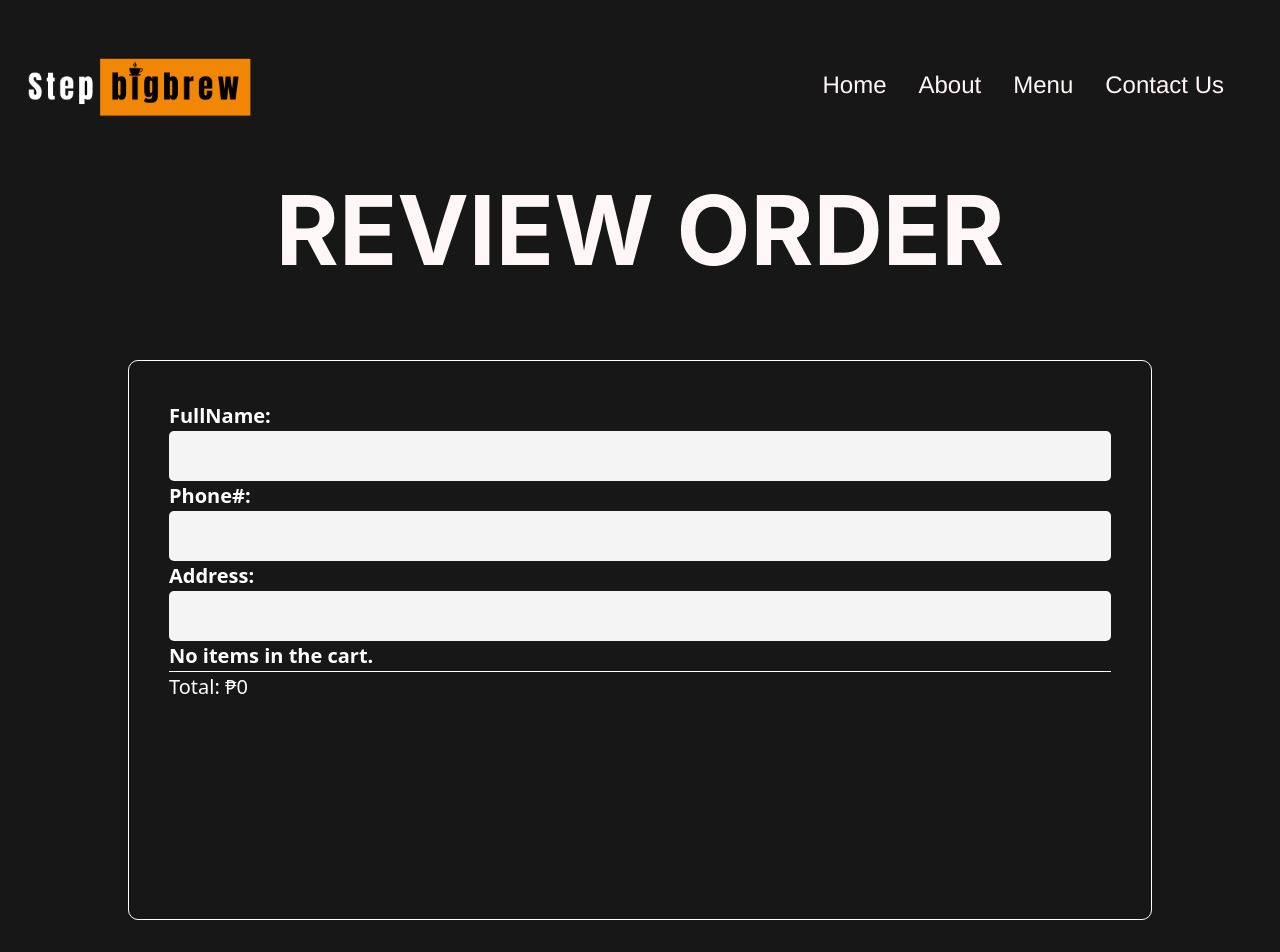
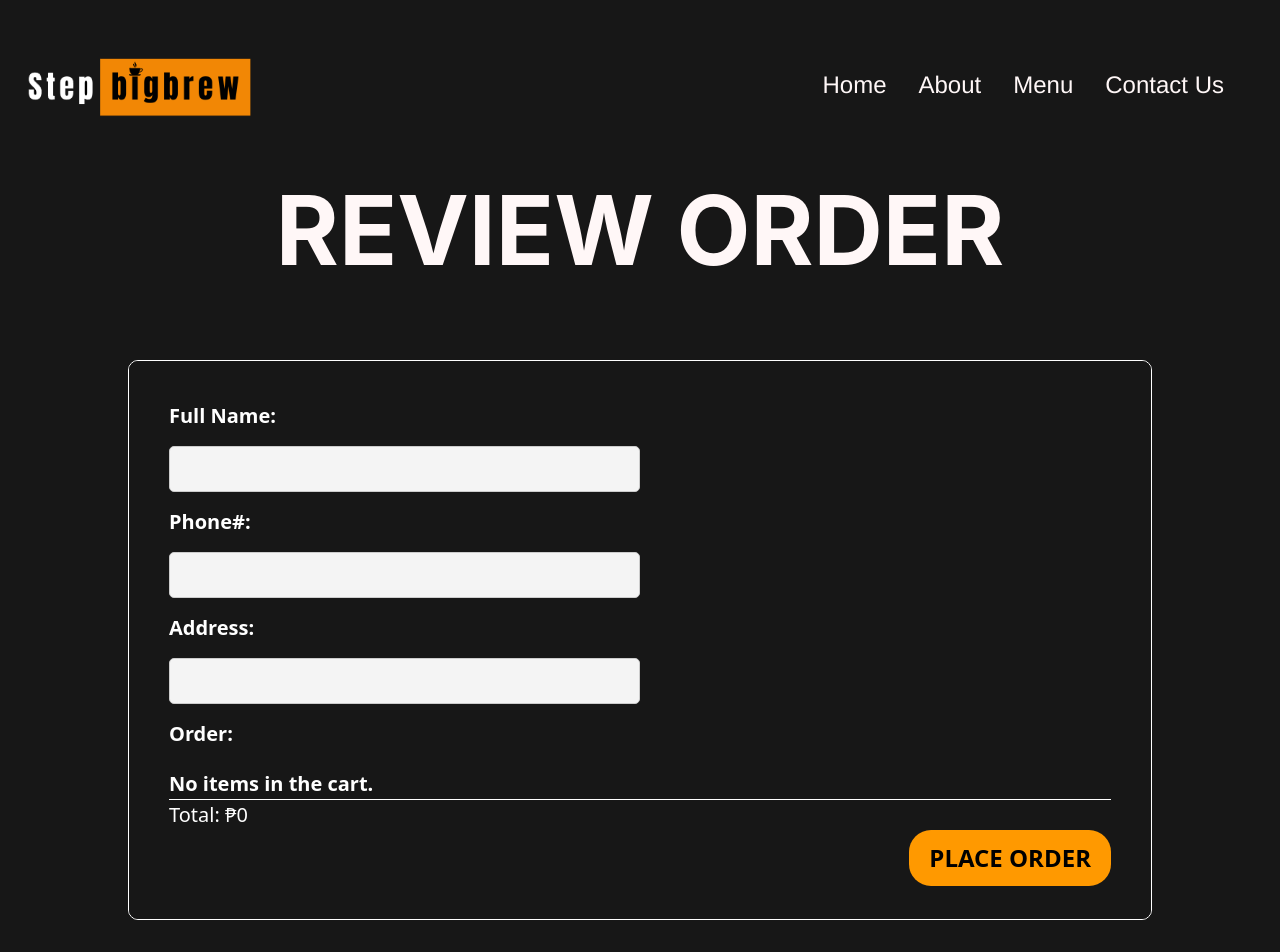
Before and after one commit to Tenzkie10/StepBigBrew, a React (Vite) app in the folder stepbigbrew/: page /order in a window 1280 px wide. Shown: the top 952 px of the page. Built offline with nearby package versions, Linux system fonts and the light colour scheme.

Commit message:
done frontend

```diff
--- a/stepbigbrew/src/components/menu.jsx
+++ b/stepbigbrew/src/components/menu.jsx
@@ -13,7 +13,6 @@ export default function Menu() {
         if (existingItemIndex !== -1) {
             const newCartItems = [...cartItems];
             newCartItems[existingItemIndex].quantity += 1;
-            newCartItems[existingItemIndex].price += item.price;
             setCartItems(newCartItems);
         } else {
             setCartItems([...cartItems, { ...item, quantity: 1 }]);
@@ -26,7 +25,6 @@ export default function Menu() {
         const item = newCartItems[index];
         if (item.quantity > 1) {
             item.quantity--;
-            item.price -= item.price / (item.quantity + 1);
         } else {
             newCartItems.splice(index, 1);
         }
@@ -45,7 +43,7 @@ export default function Menu() {
     };
 
     const calculateTotal = () => {
-        return cartItems.reduce((total, item) => total + item.price, 0);
+        return cartItems.reduce((total, item) => total + item.price * item.quantity, 0);
     };
 
     return (
@@ -83,7 +81,7 @@ export default function Menu() {
                                     <li key={index} className='cart-item'>
                                         <img src={item.img} alt={item.name} className='cart-item-img' />
                                         <div>
-                                            <span>{item.name} - ₱{item.price}</span>
+                                            <span>{item.name} - ₱{item.price * item.quantity}</span>
                                             <span> Qty: {item.quantity}</span>
                                         </div>
                                         <button className='remove-button' onClick={() => removeFromCart(index)}>Remove</button>
--- a/stepbigbrew/src/components/order.jsx
+++ b/stepbigbrew/src/components/order.jsx
@@ -14,16 +14,13 @@ export default function Order() {
                 <div className='order-text'><b>REVIEW ORDER</b></div>
                 <div className='order-overlay'>
                     <div className='userinfo-field'>
-                    <label htmlFor='FName'>FullName:</label>
-                            <input type='text' id='FName' name='FullName' maxLength={50} required></input>
-
-                                <label htmlFor='PNum'>Phone#:</label>
-                                    <input type='text' id='PNum' name='Phone' maxLength={11} required></input>
-
-                                    <label htmlFor='addre'>Address:</label>
-                                    <input type='text' id='addre' name='Address' maxLength={128} required></input>
-
-
+                        <label htmlFor='FullName'>Full Name:</label>
+                        <input type='text' id='c_fname' name='FullName' maxLength={50} required />
+                        <label htmlFor='PNum'>Phone#:</label>
+                        <input type='tel' id='c_pnum' name='Phone' maxLength={11} required />
+                        <label htmlFor='addre'>Address:</label>
+                        <input type='text' id='c_add' name='Address' maxLength={128} required />
+                        <label htmlFor='COrder'>Order:</label>
                     </div>
                     {cartItems.length === 0 ? (
                         <h1><b>No items in the cart.</b></h1>
@@ -41,7 +38,10 @@ export default function Order() {
                         </ul>
                     )}
                     <div className='total'>
-                        <hr></hr>Total: ₱{cartItems.reduce((total, item) => total + calculateItemTotal(item), 0)}
+                        <hr />Total: ₱{cartItems.reduce((total, item) => total + calculateItemTotal(item), 0)}
+                    </div>
+                    <div className='button-container'>
+                        <button className='submit-order'><b>PLACE ORDER</b></button>
                     </div>
                 </div>
             </div>
--- a/stepbigbrew/src/index.css
+++ b/stepbigbrew/src/index.css
@@ -469,3 +469,42 @@ button:hover {
     font-size: 20px;
     overflow: auto;
 }
+
+.userinfo-field {
+    display: flex;
+    flex-direction: column;
+    gap: 15px;
+    margin-bottom: 20px;
+}
+
+.userinfo-field label {
+    font-weight: bold;
+}
+
+.userinfo-field input[type="text"],
+.userinfo-field input[type="tel"] {
+    padding: 10px;
+    font-size: 16px;
+    border: 1px solid #ccc;
+    border-radius: 5px;
+    width: 50%;
+    box-sizing: border-box;
+}
+
+.submit-order {
+    padding: 10px 20px;
+    border: none;
+    border-radius: 22px;
+    background-color: #ff9900;
+    color: black;
+    font-size: 24px;
+    font-weight: 800;
+    cursor: pointer;
+    margin-left: auto;
+    display: block;
+}
+
+.button-container {
+    display: flex;
+    justify-content: flex-end;
+}
```
